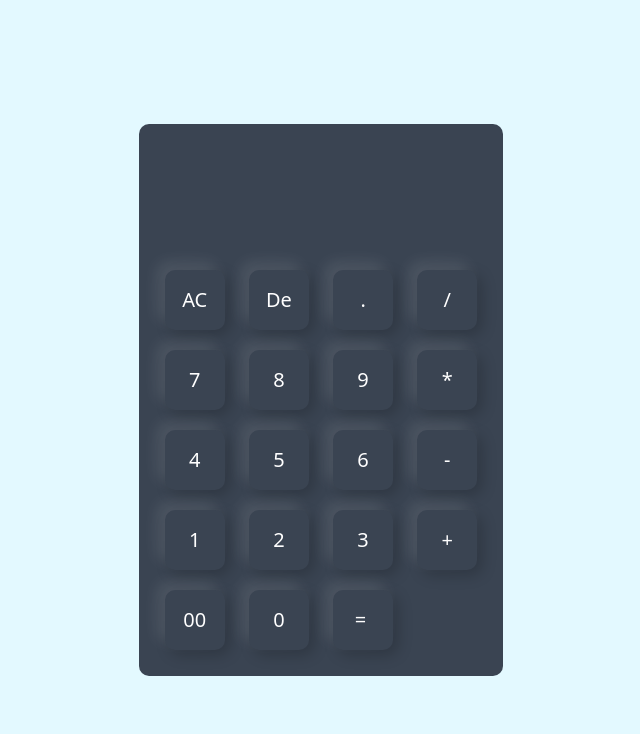
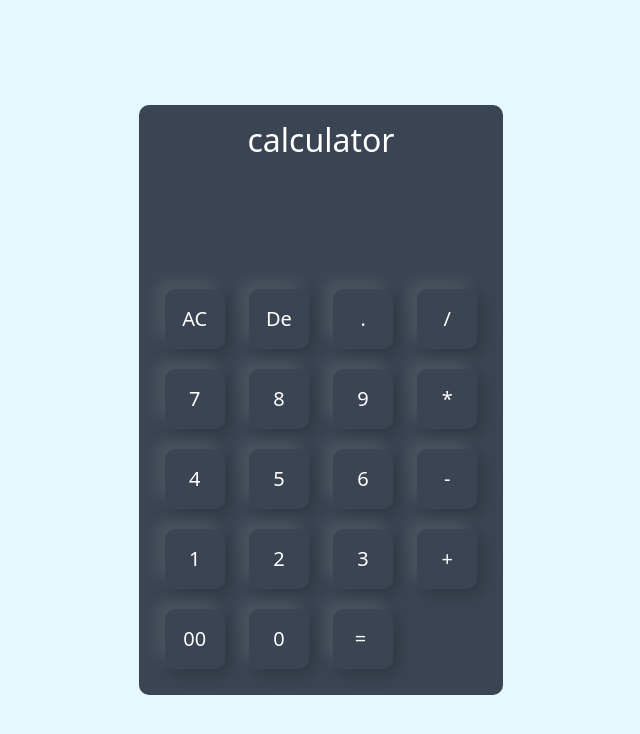
Before and after one commit to AdnanRasheed058/calculator, a plain HTML site: page index.html in a window 1280 px wide. Shown: the whole page, without its empty margins (319-959 px from the left). Drawn offline with nearby package versions, Linux system fonts and the light colour scheme.

Commit message:
some changes

```diff
--- a/index.html
+++ b/index.html
@@ -10,6 +10,8 @@
 <body>
    <div class="wraper">
     <div class="calculator">
+        <h2 class="text-center text-white">calculator</h2>
+
         <form >
             <div class="display">
                 <input type="text" name="display">
```
